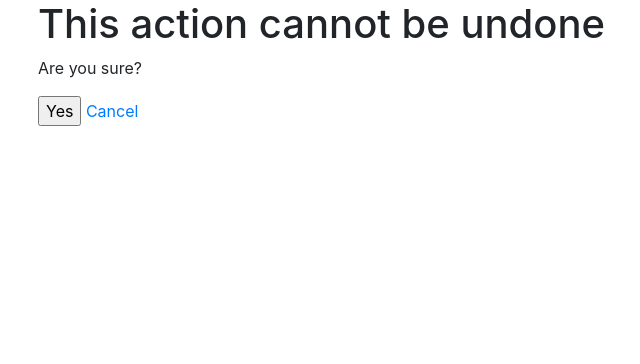
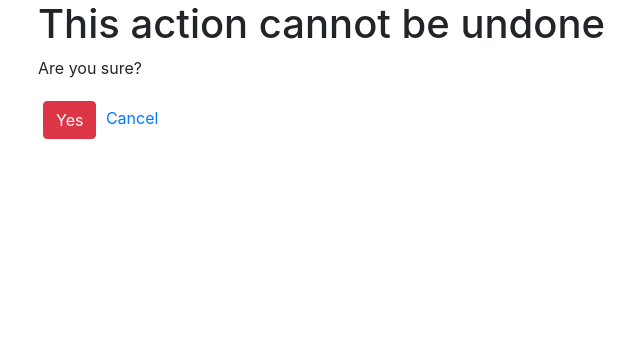
Before and after one commit to zuanming/fourthrepo, a Django app: template forum/templates/forum/delete_answer.template.html in a window 1280 px wide. Shown: the part 56-420 px from the top of the page, without its empty margins (47-687 px from the left). Run offline with Django 3.2, Linux system fonts and the light colour scheme; the template is opened without the code that fills it, so the values that code supplies are empty; some libraries are stand-ins or nearby versions.

Commit message:
changed delete button to red

```diff
--- a/courses/templates/courses/delete_course.template.html
+++ b/courses/templates/courses/delete_course.template.html
@@ -6,7 +6,7 @@
 <p>Are you sure?</p>
 <form method="POST">
     {% csrf_token %}
-    <input type="submit" value="Yes"/>
+    <input type="submit" class="btn btn-danger" value="Yes"/>
     <a href="{% url 'view_courses'%}">Cancel</a>
 </form>
 {% endblock %}
--- a/courses/templates/courses/delete_tutor.template.html
+++ b/courses/templates/courses/delete_tutor.template.html
@@ -6,7 +6,7 @@
 <p>Are you sure?</p>
 <form method="POST">
     {% csrf_token %}
-    <input type="submit" value="Yes"/>
+    <input type="submit" class="btn btn-danger" value="Yes"/>
     <a href="{% url 'view_tutors'%}">Cancel</a>
 </form>
 {% endblock %}
--- a/forum/templates/forum/delete_answer.template.html
+++ b/forum/templates/forum/delete_answer.template.html
@@ -6,7 +6,7 @@
 <p>Are you sure?</p>
 <form method="POST">
     {% csrf_token %}
-    <input type="submit" value="Yes"/>
+    <input type="submit" class="btn btn-danger" value="Yes"/>
     <a href="{% url 'index'%}">Cancel</a>
 </form>
 {% endblock %}
--- a/forum/templates/forum/delete_question.template.html
+++ b/forum/templates/forum/delete_question.template.html
@@ -6,7 +6,7 @@
 <p>Are you sure?</p>
 <form method="POST">
     {% csrf_token %}
-    <input type="submit" value="Yes"/>
+    <input type="submit" class="btn btn-danger" value="Yes"/>
     <a href="{% url 'index'%}">Cancel</a>
 </form>
 {% endblock %}
--- a/reviews/templates/reviews/delete_review.template.html
+++ b/reviews/templates/reviews/delete_review.template.html
@@ -6,7 +6,7 @@
 <p>Are you sure?</p>
 <form method="POST">
     {% csrf_token %}
-    <input type="submit" value="Yes"/>
+    <input type="submit" class="btn btn-danger" value="Yes"/>
     <a href="{% url 'index'%}">Cancel</a>
 </form>
 {% endblock %}
```
